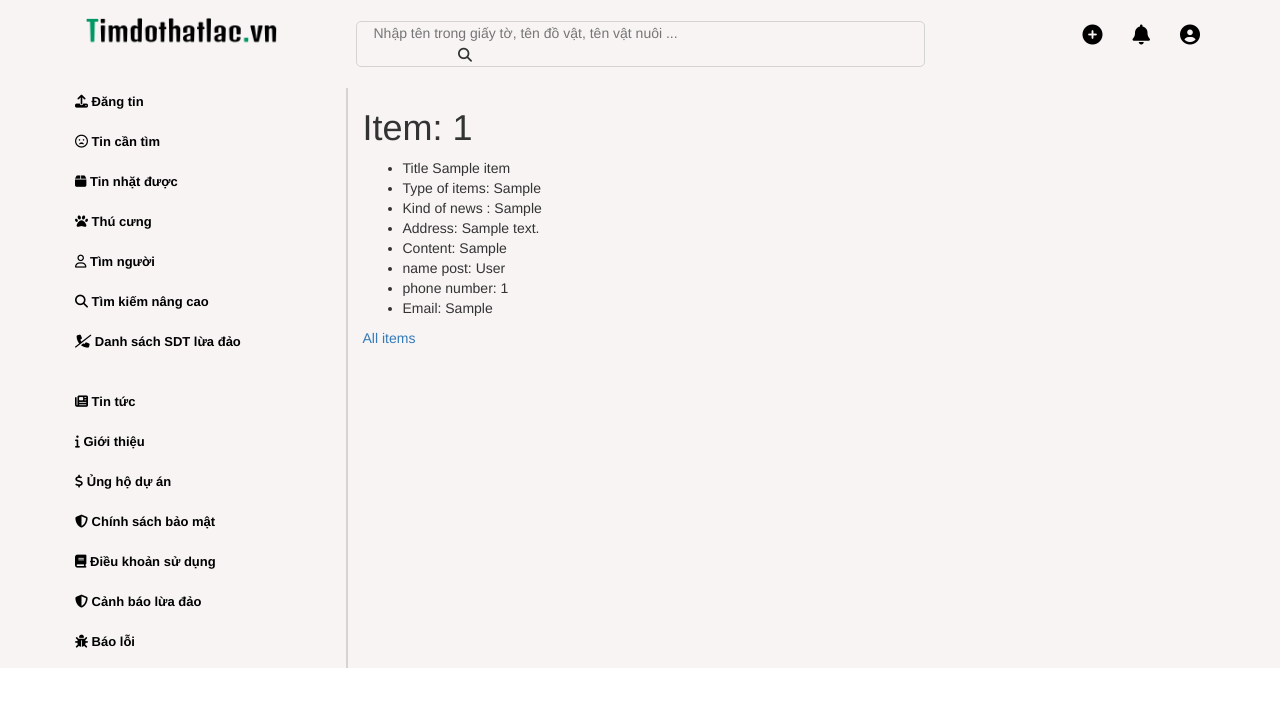
After one commit to matthew28302/timdothatlac, a Django app: template app/templates/app/item.html in a window 1280 px wide. The commit adds this page. Shown: the top 707 px of the page. Run offline with Django 4.2, Linux system fonts and the light colour scheme; the template is opened without the code that fills it: most values are stand-ins (such as "Sample title", 1, 10 or a date in 2020); some libraries are stand-ins or nearby versions.

Commit message:
add new data

```diff
--- a/app/templates/app/frame.html
+++ b/app/templates/app/frame.html
@@ -1,8 +1,8 @@
 {% extends 'app/layout.html' %}
 {% load static %}
-{% block style%}
-    <script src="https://kit.fontawesome.com/ea6ab068fd.js" crossorigin="anonymous"></script>
-{% endblock%}
+
+
+
 {% block title%}
     Home
 {% endblock %}
--- /dev/null
+++ b/app/templates/app/item.html
@@ -0,0 +1,27 @@
+{% extends 'app/frame.html'%}
+
+ {% comment %} <!-- title = models.CharField("Tiêu đề", max_length = 200)
+    postInfo = models.CharField("Kiểu tin tức",max_length = 10,choices=_postInfo,blank=True)
+    typeItem = models.CharField("Phân loại đồ", max_length = 50)
+    adrLost = models.CharField("Địa điểm mất",max_length=200)
+    image = models.ImageField( upload_to='images/', height_field=None, width_field=None, max_length=None)
+    content = models.CharField("Nội dung", max_length=500)
+    fullname = models.CharField("Họ tên",blank = True, max_length = 100)
+    address = models.CharField("Địa chỉ",blank = True, max_length = 200)
+    phoneNum = models.CharField("Số điện thoại",blank =  True, max_length = 10)
+    email = models.EmailField(("Email"),blank = True, max_length=254)
+     --> {% endcomment %}
+{% block content %}
+    <h1>Item: {{ item.id }}</h1>
+    <ul>
+       <li>Title {{ item.title }}</li>
+       <li>Type of items: {{item.typeItem}}</li>
+       <li>Kind of news : {{ item.postInfo }}</li>
+       <li>Address: {{ item.address }}</li>
+       <li>Content: {{ item.postInfo }}</li>
+       <li>name  post: {{ item.fullname }}</li>
+       <li>phone number: {{ item.phoneNum }}</li>
+       <li>Email: {{ item.postInfo }}</li>
+    </ul>
+    <a href="{% url 'indexApp' %}"> All items</a>
+{% endblock%}
--- a/app/urls.py
+++ b/app/urls.py
@@ -1,6 +1,7 @@
 from django.urls import path
 from . import views
 urlpatterns = [
-    path('',views.index,name='index'),
-    path('post', views.post, name='post')
+    path('',views.index,name='indexApp'),
+    path('post', views.post, name='post'),
+    path("<int:item_id>", views.item, name="item")
 ]
--- a/users/static/users/styles.css
+++ b/users/static/users/styles.css
@@ -1,6 +1,9 @@
 body { padding: 2em; }
 
-
+.log {
+  background-color: rgb(107, 189, 147);
+  border: 1px solid #04AA6D;
+}
 /* Shared */
 .loginBtn {
   box-sizing: border-box;
--- a/users/templates/users/login.html
+++ b/users/templates/users/login.html
@@ -4,7 +4,7 @@
 {% endblock %}
 
 {% block body %}
-
+        <div class="log">
             {% if message %}
                 <div>{{ message }}</div>
             {% endif %}
@@ -16,7 +16,7 @@
                 </div>
                 <div class="mb-3">
                     <label for="exampleInputPassword1" class="form-label">Password</label>
-                    <input type="password", name='password',placeholder="Pass Word", class="form-control" ,id="exampleInputPassword1">
+                    <input type="password", name='password',placeholder="Pass Word", class="form-control" >
                 </div>
 
                 <input type="submit", value='Login'>
@@ -34,6 +34,7 @@
             </div>
 
             <p>not have account<a href="{% url 'register'%}">Register</a></p>
+        </div>
 
 
 {% endblock %}
--- a/users/templates/users/reset_password.html
+++ b/users/templates/users/reset_password.html
@@ -3,7 +3,7 @@
 <html>
     <head>
         <title>timdothatlac.com</title>
-        <link rel="stylesheet" href="{% static 'search/register_styles.css'%}">
+        <link rel="stylesheet" href="{% static 'users/styles.css'%}">
     </head>
     <body>
         <form action="action_page.php">
```
Also changed, not shown: app/templates/app/index.html (+19 -4 lines), app/views.py (+12 -1 lines), images/Screenshot_2022-10-12_153112.png (added), images/Screenshot_2022-10-12_153112_j6tKZAb.png (added).
